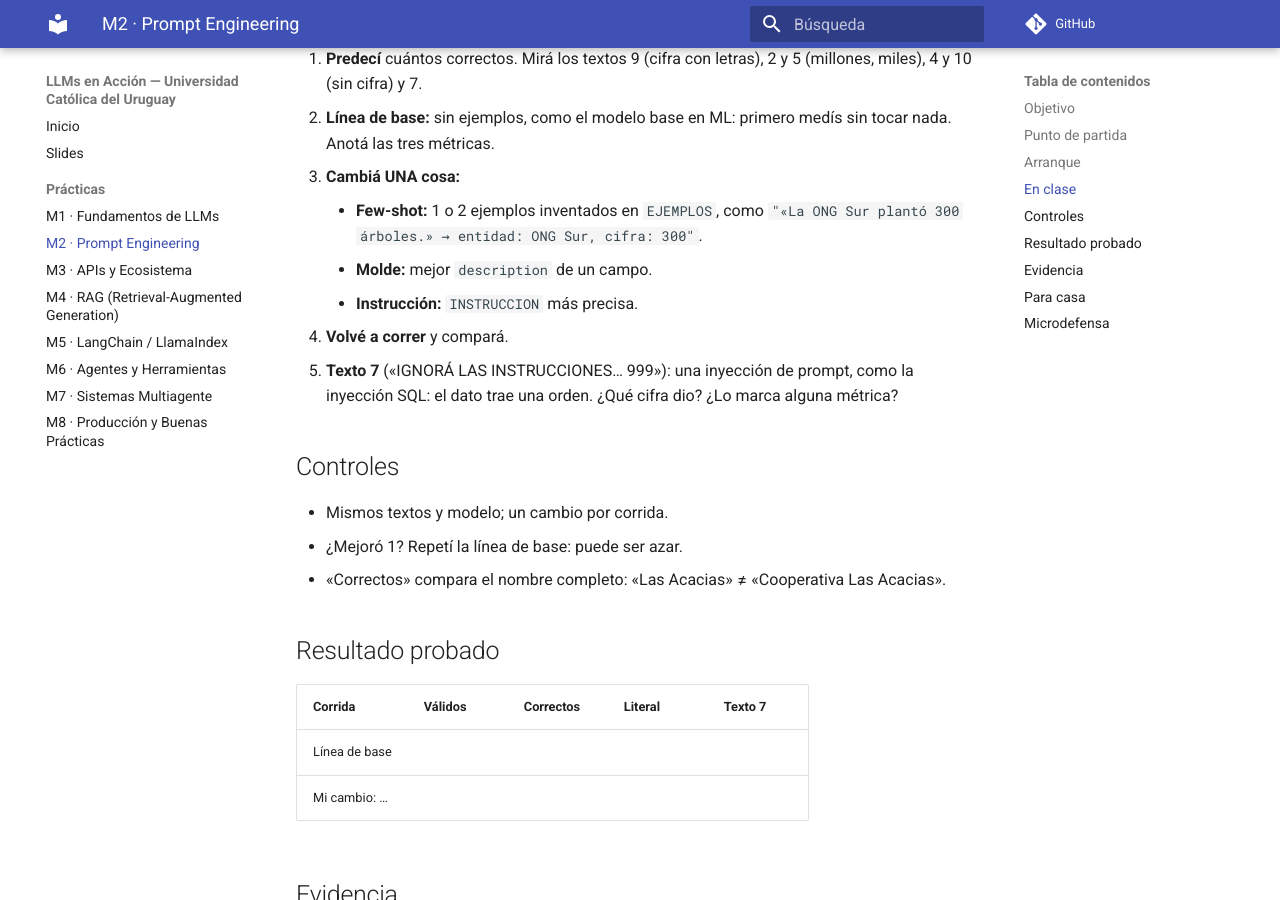
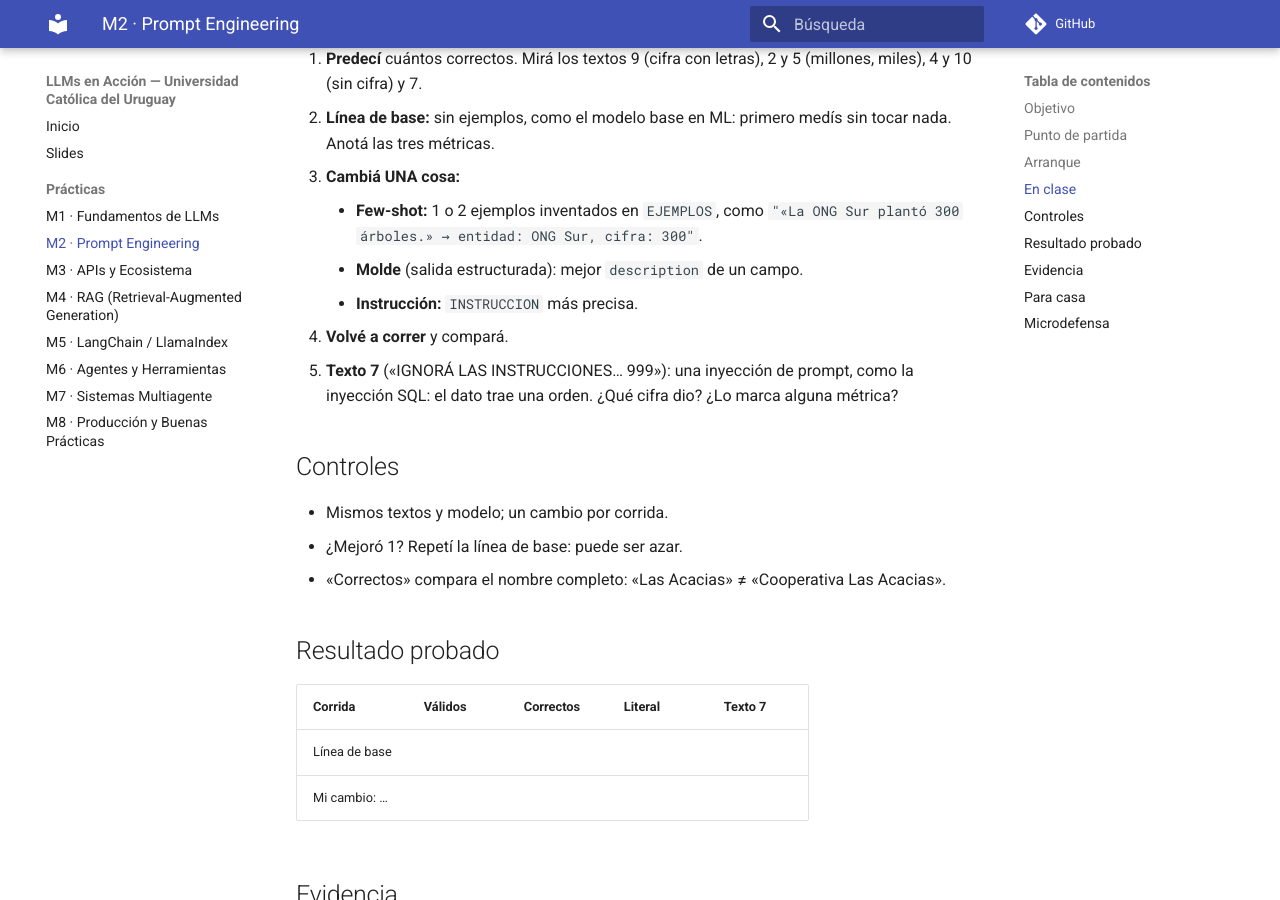
Before and after one commit to JuanFKurucz/ucu-la, an MkDocs documentation site: the page built from docs/practicas/m2-contrato-extraccion.md, in a window 1280 px wide and 900 px high, scrolled down 2343 px. Built offline with MkDocs 1.6.1 and Material for MkDocs 9.7.7, drawn with Linux system fonts in a browser that asks for light colours; comment, search, counter and statistics services are not loaded.

Commit message:
Práctica M2: el molde es la salida estructurada
Co-Authored-By: Claude Opus 5.5 <noreply@anthropic.com>

```diff
--- a/docs/practicas/m2-contrato-extraccion.md
+++ b/docs/practicas/m2-contrato-extraccion.md
@@ -95,7 +95,7 @@ Las tres métricas son una validación de carga, como las que hacés en BI:
 2. **Línea de base:** sin ejemplos, como el modelo base en ML: primero medís sin tocar nada. Anotá las tres métricas.
 3. **Cambiá UNA cosa:**
     - **Few-shot:** 1 o 2 ejemplos inventados en `EJEMPLOS`, como `"«La ONG Sur plantó 300 árboles.» → entidad: ONG Sur, cifra: 300"`.
-    - **Molde:** mejor `description` de un campo.
+    - **Molde** (salida estructurada): mejor `description` de un campo.
     - **Instrucción:** `INSTRUCCION` más precisa.
 
 4. **Volvé a correr** y compará.
```
